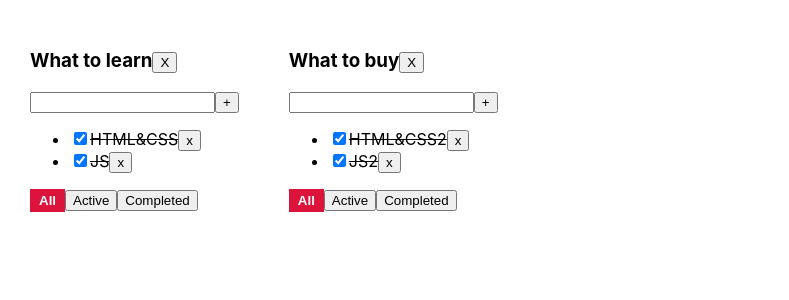
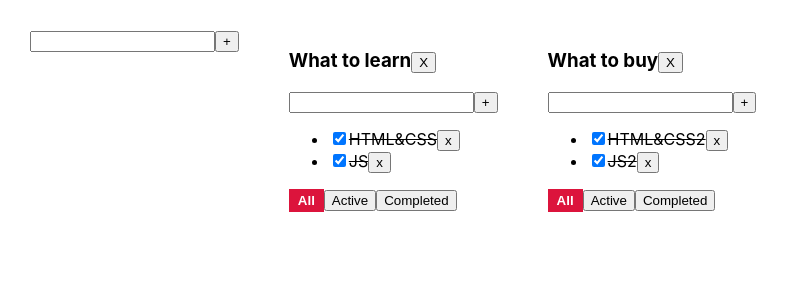
Before and after one commit to Tsukimono13/To_do_list, a React (Create React App) app: page / in a window 1280 px wide. Shown: the top 300 px of the page, without its empty margins (0-789 px from the left). Built offline with nearby package versions, Linux system fonts and the light colour scheme.

Commit message:
add new input and editing

```diff
--- /dev/null
+++ b/src/AddItemForm.tsx
@@ -0,0 +1,44 @@
+import React, {ChangeEvent, KeyboardEvent, useState} from 'react';
+
+type PropsType = {
+    callBack: (title: string)=>void
+
+}
+const AddItemForm = (props: PropsType) => {
+    let [title, setTitle] = useState<string>("")
+    let [error, setError] = useState<boolean>(false)
+
+    const onClickAddTaskTodoListHandler = () => {
+        const trimmedTitle = title.trim()
+        if(trimmedTitle){
+            props.callBack(trimmedTitle)
+        } else {
+            setError(true)
+        }
+        setTitle("")
+    }
+
+    const onChangeSetLocalTitleHandler = (e: ChangeEvent<HTMLInputElement>) =>
+    {error && setError(false)
+        setTitle(e.currentTarget.value)
+    }
+
+    const onKeyDownAddTaskToDoListHandler = (e: KeyboardEvent<HTMLInputElement>) => {e.key === "Enter" && onClickAddTaskTodoListHandler()}
+    const errorInputClasses = error ? "inputError" : undefined
+    const errorMessage = error && <p style={{color: "red", margin: "0"}}>Please, enter task title</p>
+
+    return (
+        <div>
+            <input
+                value={title}
+                onChange={onChangeSetLocalTitleHandler}
+                onKeyDown={onKeyDownAddTaskToDoListHandler}
+                className={errorInputClasses}
+            />
+            <button onClick={onClickAddTaskTodoListHandler}>+</button>
+            {errorMessage}
+        </div>
+    );
+};
+
+export default AddItemForm;
--- a/src/App.tsx
+++ b/src/App.tsx
@@ -2,9 +2,10 @@ import React, {useEffect, useState, KeyboardEvent} from 'react';
 import './App.css';
 import TodoList, {TaskType} from "./TodoList";
 import {v1} from "uuid";
+import AddItemForm from "./AddItemForm";
 
 
-export type TodolistsType = { id: string, title: string}
+export type TodolistsType = { id: string, title: string }
 export type FilterValuesType = "all" | "active" | "completed"
 type TaskTypeForAssocArray = {
     data: TaskType[]
@@ -66,34 +67,58 @@ function App() {
         }
     });
 
+    const addTodolist = (newTitle: string) => {
+        let newID = v1()
+        let newTodo = {id: newID, title: newTitle, filter: "all"}
+        setTodolists([newTodo,...todolists])
+        setTasks({...tasks, [newID]:{...tasks [todolistID1], data: [
+            {id: v1(), title: "HTML&CSS", isDone: true},
+                    {id: v1(), title: "JS", isDone: true}]}})
+    }
 
     const removeTodoList = (todolistId: string) => {
-        setTodolists(todolists.filter((el)=>
+        setTodolists(todolists.filter((el) =>
             el.id !== todolistId
         ))
-        delete tasks[todolistId] }
+        delete tasks[todolistId]
+    }
 
     const removeTask = (todolistId: string, taskId: string) => {
-    setTasks({...tasks, [todolistId]:{...tasks[todolistId], data: tasks[todolistId].data.filter(el =>el.id!==taskId)}})
+        setTasks({
+            ...tasks,
+            [todolistId]: {...tasks[todolistId], data: tasks[todolistId].data.filter(el => el.id !== taskId)}
+        })
     }
+
     const addTask = (todolistId: string, title: string) => {
         const newTask: TaskType = {
             id: v1(),
             title: title,
             isDone: false
         }
-      setTasks({...tasks,[todolistId]:{...tasks[todolistId], data:[newTask,...tasks[todolistId].data]}})
+        setTasks({...tasks, [todolistId]: {...tasks[todolistId], data: [newTask, ...tasks[todolistId].data]}})
     }
     const changeStatus = (todolistId: string, taskId: string, isDone: boolean) => {
-        setTasks({...tasks,[todolistId]:{...tasks[todolistId],data:tasks[todolistId].data.map(el => el.id===taskId ? {...el, isDone: isDone} : el)}})
+        setTasks({
+            ...tasks,
+            [todolistId]: {
+                ...tasks[todolistId],
+                data: tasks[todolistId].data.map(el => el.id === taskId ? {...el, isDone: isDone} : el)
+            }
+        })
     }
     const changeFilter = (todolistId: string, value: FilterValuesType) => {
-        setTasks({...tasks,[todolistId]:{...tasks[todolistId], filter:value}})
+        setTasks({...tasks, [todolistId]: {...tasks[todolistId], filter: value}})
     }
-
-
+ const updateTask=(todolistId: string, taskID: string, newTitle:string)=> {
+        setTasks({...tasks, [todolistId]:{...tasks[todolistId], data:tasks[todolistId].data.map(el => el.id===taskID ? {...el, title: newTitle} : el)}})
+ }
+ const updateTodolist = (todolistId: string, newTitle: string)=> {
+setTodolists(todolists.map(el => el.id===todolistId ? {...el,title:newTitle} : el))
+ }
     return (
         <div className="App">
+            <AddItemForm callBack={addTodolist}/>
             {
                 todolists.map((el) => {
                     let tasksForTodoList = tasks[el.id].data;
@@ -124,6 +149,8 @@ function App() {
                         changeStatus={changeStatus}
                         tasks={tasksForTodoList}
                         removeTodolist={removeTodoList}
+                        updateTask ={updateTask}
+                        updateTodolist={updateTodolist}
                     />
                 })
             }
--- /dev/null
+++ b/src/EditableSpan.tsx
@@ -0,0 +1,30 @@
+import React, {ChangeEvent, useState} from 'react';
+
+type PropsType = {
+    oldTitle: string
+    callBack: (newTitle:string)=>void
+
+}
+
+const EditableSpan = (props: PropsType) => {
+    const [edit, setEdit]=useState(false)
+    let [newTitle, setNewTitle] = useState<string>(props.oldTitle)
+    const onDoubleClickHandler = () =>{
+        setEdit (!edit)
+        onClickAddTaskTodoListHandler()
+    }
+    const onChangeSetLocalTitleHandler = (e: ChangeEvent<HTMLInputElement>) =>
+        setNewTitle(e.currentTarget.value)
+
+    const onClickAddTaskTodoListHandler = () => {
+    props.callBack(newTitle)
+}
+
+    return (
+        edit
+        ? <input value={newTitle} onChange={onChangeSetLocalTitleHandler} onBlur={onDoubleClickHandler} autoFocus/>
+        : <span onDoubleClick={onDoubleClickHandler}>{props.oldTitle}</span>
+    );
+};
+
+export default EditableSpan;
--- a/src/TodoList.tsx
+++ b/src/TodoList.tsx
@@ -1,5 +1,7 @@
 import React, {ChangeEvent, useState, KeyboardEvent} from 'react';
 import {FilterValuesType} from "./App";
+import AddItemForm from "./AddItemForm";
+import EditableSpan from "./EditableSpan";
 
 type TodoListPropsType = {
     title: string
@@ -11,6 +13,8 @@ type TodoListPropsType = {
     changeStatus : (todolistId: string, taskId: string, isDone:boolean) => void
     todolistId: string
     removeTodolist: (todolistId: string) => void
+    updateTask: (todolistId: string, taskID: string, newTitle:string) => void
+    updateTodolist: (todolistId: string, newTitle: string)=> void
 
 }
 
@@ -22,28 +26,35 @@ export type TaskType = {
 
 
 const TodoList = (props: TodoListPropsType) => {
-    const [title, setTitle] = useState<string>("")
-    const [error, setError] = useState<boolean>(false)
+    /*const [title, setTitle] = useState<string>("")*/
+    /*const [error, setError] = useState<boolean>(false)*/
+
+    const updateTaskHandler = (tID: string ,newTitle: string) => {
+        props.updateTask(props.todolistId,tID, newTitle)
+    }
+
     const tasksItems = props.tasks.length
        ? props.tasks.map((task:TaskType) => {
            const onClickRemoveTaskHandler = () => props.removeTask(props.todolistId,task.id)
             const onChangeSetTaskStatus = (e: ChangeEvent<HTMLInputElement>)=> props.changeStatus(props.todolistId, task.id, e.currentTarget.checked)
             const isDoneClasses = task.isDone ? "isDone" : "notIsDone"
-
+           /* const updateTaskHandler = (newTitle: string) => {
+               props.updateTask(props.todolistId,task.id, newTitle)
+            }*/
 
             return (
-            <li key={task.id}>
+            <li key={task.id} className={isDoneClasses}>
                 <input type="checkbox" checked={task.isDone}
                 onChange={onChangeSetTaskStatus}
                     />
-                <span className={isDoneClasses}>{task.title}</span>
+                <EditableSpan oldTitle={task.title} callBack={(newTitle)=>updateTaskHandler(task.id ,newTitle)}/>
                 <button onClick={onClickRemoveTaskHandler}>x</button>
             </li>
         )
     })
         : <span>Tasks list is empty</span>
 
-    const onClickAddTaskTodoListHandler = () => {
+   /* const onClickAddTaskTodoListHandler = () => {
         const trimmedTitle = title.trim()
         if(trimmedTitle){
             props.addTask(props.todolistId, trimmedTitle)
@@ -51,25 +62,32 @@ const TodoList = (props: TodoListPropsType) => {
             setError(true)
         }
         setTitle("")
-    }
+    }*/
 
-    const onChangeSetLocalTitleHandler = (e: ChangeEvent<HTMLInputElement>) =>
+    /*const onChangeSetLocalTitleHandler = (e: ChangeEvent<HTMLInputElement>) =>
     {error && setError(false)
     setTitle(e.currentTarget.value)
-        }
-    const onKeyDownAddTaskToDoListHandler = (e: KeyboardEvent<HTMLInputElement>) => {e.key === "Enter" && onClickAddTaskTodoListHandler()}
-    const errorInputClasses = error ? "inputError" : undefined
+        }*/
+  /*  const onKeyDownAddTaskToDoListHandler = (e: KeyboardEvent<HTMLInputElement>) => {e.key === "Enter" && onClickAddTaskTodoListHandler()}*/
+    /*const errorInputClasses = error ? "inputError" : undefined*/
     const getOnClickSetFilterHandler = (value: FilterValuesType,todolistId: string ) => () => props.changeFilter(todolistId,value);
-    const errorMessage = error && <p style={{color: "red", margin: "0"}}>Please, enter task title</p>
+    /*const errorMessage = error && <p style={{color: "red", margin: "0"}}>Please, enter task title</p>*/
     const removeTodoListHandler = () => {
         props.removeTodolist(props.todolistId)
     }
 
+    const addTaskHandler = (title: string) => {
+        props.addTask(title, props.todolistId)
+    }
+
+    const updateTodolistHandler = (newTitle:string) => {
+        props.updateTodolist(props.todolistId, newTitle)
+    }
     return (
         <div>
-            <h3>{props.title}
+            <h3><EditableSpan oldTitle={props.title} callBack={updateTodolistHandler}/>
                 <button onClick={removeTodoListHandler}>X</button>
-            </h3>
+            </h3>{/*
             <div>
                 <input
                     value={title}
@@ -79,7 +97,8 @@ const TodoList = (props: TodoListPropsType) => {
                 />
                 <button onClick={onClickAddTaskTodoListHandler}>+</button>
                 {errorMessage}
-            </div>
+            </div>*/}
+            <AddItemForm callBack={addTaskHandler}/>
             <ul>
                 {tasksItems}
             </ul>
```
Lines whose indentation alone changed are shown as unchanged.
